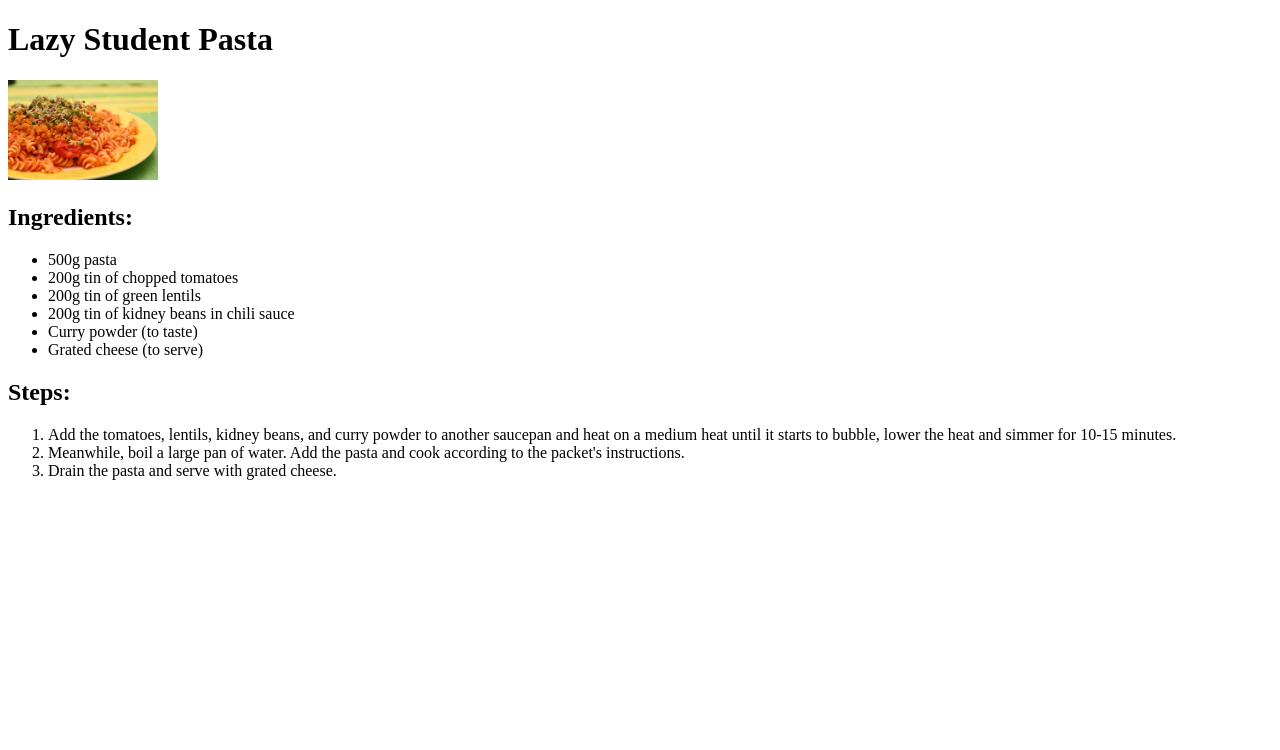
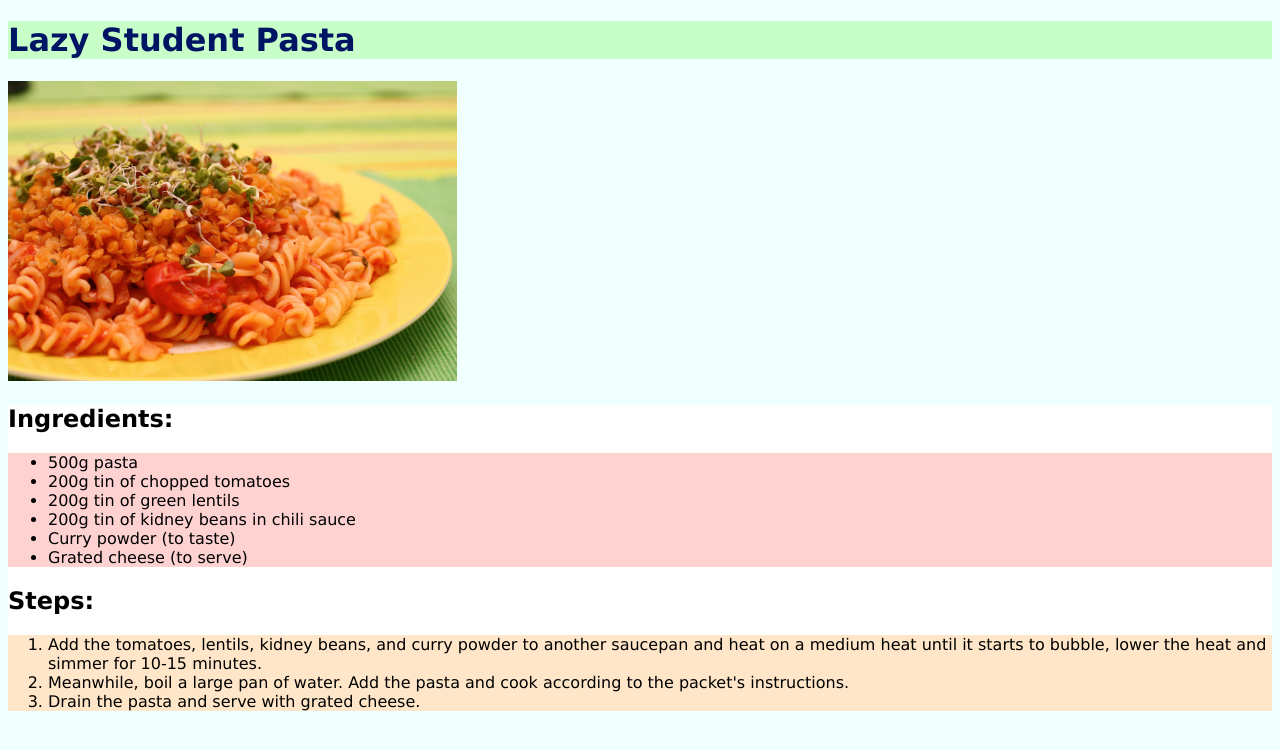
Before and after one commit to RyanMElliot/odin-recipes, a plain HTML site: page recipes/pasta.html in a window 1280 px wide. Drawn offline with Linux system fonts and the light colour scheme.

Commit message:
Add styles to the recipes using styles.css

```diff
--- a/recipes/pasta.html
+++ b/recipes/pasta.html
@@ -3,13 +3,15 @@
 <head>
     <meta charset="UTF-8">
     <meta name="viewport" content="width=device-width, initial-scale=1.0">
+    <link rel="stylesheet" href="../styles.css" />
     <title>Lazy Student Pasta</title>
 </head>
 <body>
     <h1>Lazy Student Pasta</h1>
-    <img src="images/pasta.jpg" alt="a delicious bowl of pasta that isn't what the recipe actually looks like (source: Wikipedia)" width="150" height="100">
+    <img class="main-image" src="images/pasta.jpg" alt="a delicious bowl of pasta that isn't what the recipe actually looks like (source: Wikipedia)">
+    <div class="recipe-text">
         <h2>Ingredients:</h2>
-    <ul>
+        <ul class="ingredients">
             <li>500g pasta</li>
             <li>200g tin of chopped tomatoes</li>
             <li>200g tin of green lentils</li>
@@ -18,10 +20,11 @@
             <li>Grated cheese (to serve)</li>
         </ul>
         <h2>Steps:</h2>
-    <ol>
+        <ol class="steps">
             <li>Add the tomatoes, lentils, kidney beans, and curry powder to another saucepan and heat on a medium heat until it starts to bubble, lower the heat and simmer for 10-15 minutes.</li>
             <li>Meanwhile, boil a large pan of water. Add the pasta and cook according to the packet's instructions.</li>
             <li>Drain the pasta and serve with grated cheese.</li>
         </ol>
+    </div>
 </body>
 </html>
--- /dev/null
+++ b/styles.css
@@ -0,0 +1,29 @@
+* {
+    font-family: "Verdana", sans-serif;
+    background-color: azure;
+}
+
+.recipe-text,
+.recipe-text * {
+    background-color: white;
+}
+
+h1 {
+    color: rgb(0,20,100);
+    background-color: rgb(200,255,200);
+}
+
+.main-image {
+    height: 300px;
+    width: auto;
+}
+
+ul.ingredients,
+.ingredients li {
+    background-color: rgb(255,210,210);
+}
+
+ol.steps,
+.steps li {
+    background-color: rgb(255,230,200);
+}
```
Also changed, not shown: index.html (+1 -0 lines), recipes/flapjack.html (+6 -3 lines), recipes/toast.html (+6 -3 lines). Lines whose indentation alone changed are shown as unchanged.
